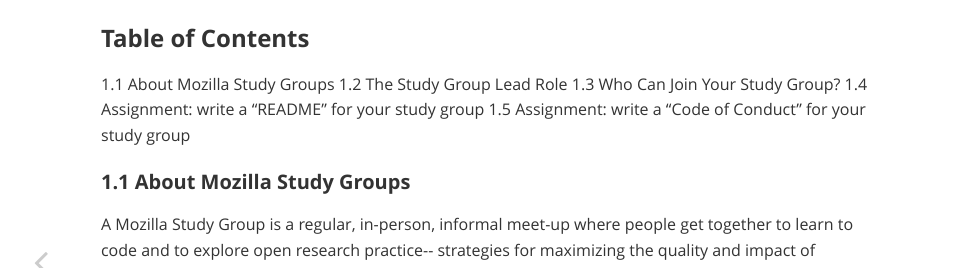
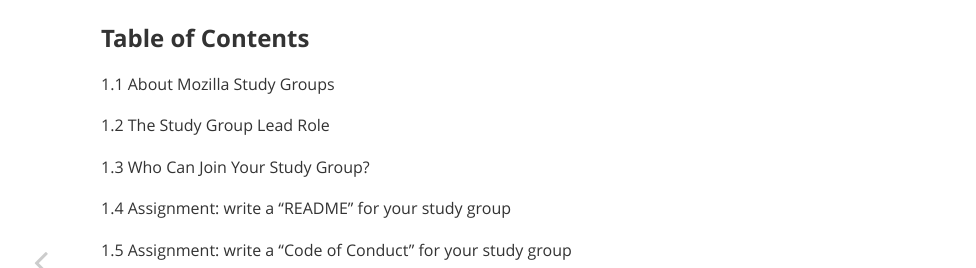
Before and after one commit to mozillascience/study-group-orientation, a plain HTML site: page 1-intro.html in a window 1280 px wide. Shown: the part 163-431 px from the top of the page, 304-1280 px from the left. Drawn offline with Linux system fonts and the light colour scheme.

Commit message:
rebuild pages at 92c498b

```diff
--- a/1-intro.html
+++ b/1-intro.html
@@ -38,7 +38,7 @@
 
 
 
-    <div class="book" data-level="1" data-basepath="." data-revision="Mon Oct 03 2016 14:26:11 GMT+0000 (UTC)">
+    <div class="book" data-level="1" data-basepath="." data-revision="Mon Oct 03 2016 14:36:58 GMT+0000 (UTC)">
 
 
 <div class="book-summary">
@@ -264,11 +264,11 @@
                         <a id="edit-link" href="https://github.com/mozillascience/study-group-onboarding/edit/master/1-intro.md" class="btn fa fa-edit pull-left">&nbsp;&nbsp;Edit</a><h2 id="1-intro-to-mozilla-study-groups">1. Intro to Mozilla Study Groups</h2>
 <p>Hello, welcome to the Mozilla Science Lab&apos;s Study Group Orientation Series!</p>
 <h3 id="table-of-contents">Table of Contents</h3>
-<p>1.1 About Mozilla Study Groups
-1.2 The Study Group Lead Role
-1.3 Who Can Join Your Study Group?
-1.4 Assignment: write a &#x201C;README&#x201D; for your study group
-1.5 Assignment: write a &#x201C;Code of Conduct&#x201D; for your study group</p>
+<p>1.1 About Mozilla Study Groups</p>
+<p>1.2 The Study Group Lead Role</p>
+<p>1.3 Who Can Join Your Study Group?</p>
+<p>1.4 Assignment: write a &#x201C;README&#x201D; for your study group</p>
+<p>1.5 Assignment: write a &#x201C;Code of Conduct&#x201D; for your study group</p>
 <h4 id="1-1-about-mozilla-study-groups">1.1 About Mozilla Study Groups</h4>
 <p>A Mozilla Study Group is a regular, in-person, informal meet-up where people get together to learn to code and to explore open research practice-- strategies for maximizing the quality and impact of research in any field, from astrophysics to sociology. Coding skills in particular are increasingly important in data-rich research environments, but many of us don&#x2019;t have formal training in computer science&#x2026;. and the tools and technologies we need are always changing. Mozilla Study Groups are peer-to-peer learning environments for skill-sharing, idea discovery, community support, and collaboration. </p>
 <h4 id="why-join-a-study-group">Why join a Study group?</h4>
```
Also changed, not shown: index.html (+1 -1 lines), 1 other file.
